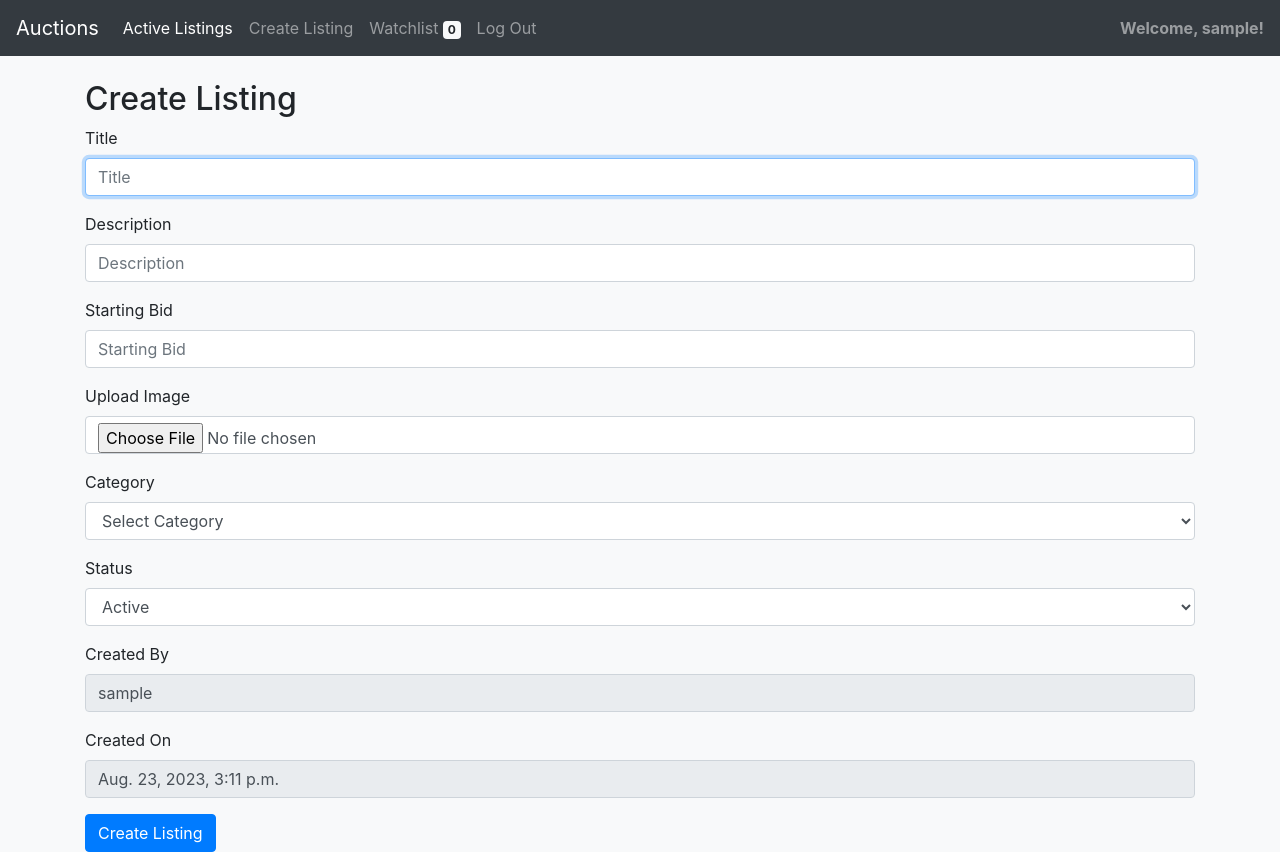
After one commit to mainulhs/commerce, a Django app: page /create_listing in a window 1280 px wide. The commit adds this page. Run offline with Django 3.2, Linux system fonts and the light colour scheme; the visitor is signed in with stand-in values (Sample User, id 1); data that the repository does not hold is empty; some libraries are stand-ins or nearby versions.

Commit message:
update in auctions

```diff
--- a/auctions/static/auctions/styles.css
+++ b/auctions/static/auctions/styles.css
@@ -1,3 +1,9 @@
 body {
-    padding: 10px;
+    background-color: #f8f9fa;
 }
+
+.btn-c{
+    display: block  !important;
+    margin-bottom: 10px !important;
+    width: 100% !important;
+}
--- /dev/null
+++ b/auctions/templates/auctions/create_listing.html
@@ -0,0 +1,57 @@
+{% extends "auctions/layout.html" %}
+
+{% block body %}
+
+    <h2>Create Listing</h2>
+
+    {% if message %}
+        <div>{{ message }}</div>
+    {% endif %}
+
+    <form action="{% url 'create_listing' %}" method="post" enctype="multipart/form-data">
+        {% csrf_token %}
+        <form>
+            <label for="title">Title</label>
+            <div class="form-group">
+                <input autofocus class="form-control" type="text" name="title" placeholder="Title">
+            </div>
+            <label for="description">Description</label>
+            <div class="form-group">
+                <input class="form-control" type="text" name="description" placeholder="Description">
+            </div>
+            <label for="starting_bid">Starting Bid</label>
+            <div class="form-group">
+                <input class="form-control" type="number" name="starting_bid" placeholder="Starting Bid">
+            </div>
+            <label for="image_url">Upload Image</label>
+            <div class="form-group">
+                <input class="form-control" type="file" name="image_url">
+            </div>
+            <label for="category">Category</label>
+            <!--Take the value from categories variable-->
+            <div class="form-group">
+                <select class="form-control" name="category">
+                    <option value="" selected disabled hidden>Select Category</option>
+                    {% for category in categories %}
+                        <option value="{{ category}}">{{ category }}</option>
+                    {% endfor %}
+                </select>
+            </div>
+            <label for="is_active">Status</label>
+            <div class="form-group">
+                <select class="form-control" name="is_active">
+                    <option value="True">Active</option>
+                    <option value="False">Inactive</option>
+                </select>
+            </div>
+            <label for="created_by">Created By</label>
+            <div class="form-group">
+                <input class="form-control" type="text" name="created_by" value="{{ user.username }}" readonly>
+            </div>
+            <label for="created_on">Created On</label>
+            <div class="form-group">
+                <input class="form-control" type="text" name="created_on" value="{{date}}" readonly>
+            </div>
+            <input class="btn btn-primary" type="submit" value="Create Listing">
+    </form>
+{% endblock %}
--- a/auctions/templates/auctions/layout.html
+++ b/auctions/templates/auctions/layout.html
@@ -2,25 +2,35 @@
 
 <!DOCTYPE html>
 <html lang="en">
+
 <head>
     <title>{% block title %}Auctions{% endblock %}</title>
-        <link rel="stylesheet" href="https://stackpath.bootstrapcdn.com/bootstrap/4.4.1/css/bootstrap.min.css" integrity="sha384-Vkoo8x4CGsO3+Hhxv8T/Q5PaXtkKtu6ug5TOeNV6gBiFeWPGFN9MuhOf23Q9Ifjh" crossorigin="anonymous">
+    <link rel="stylesheet" href="https://stackpath.bootstrapcdn.com/bootstrap/4.4.1/css/bootstrap.min.css"
+        integrity="sha384-Vkoo8x4CGsO3+Hhxv8T/Q5PaXtkKtu6ug5TOeNV6gBiFeWPGFN9MuhOf23Q9Ifjh" crossorigin="anonymous">
     <link href="{% static 'auctions/styles.css' %}" rel="stylesheet">
 </head>
+
 <body>
-        <h1>Auctions</h1>
-        <div>
-            {% if user.is_authenticated %}
-                Signed in as <strong>{{ user.username }}</strong>.
-            {% else %}
-                Not signed in.
-            {% endif %}
-        </div>
-        <ul class="nav">
-            <li class="nav-item">
+    <nav class="navbar navbar-expand-lg navbar-dark bg-dark">
+        <a class="navbar-brand" href="{% url 'index' %}">Auctions</a>
+        <button class="navbar-toggler" type="button" data-toggle="collapse" data-target="#navbarText"
+            aria-controls="navbarText" aria-expanded="false" aria-label="Toggle navigation">
+            <span class="navbar-toggler-icon"></span>
+        </button>
+        <div class="collapse navbar-collapse" id="navbarText">
+            <ul class="navbar-nav mr-auto">
+                <li class="nav-item active">
                     <a class="nav-link" href="{% url 'index' %}">Active Listings</a>
                 </li>
                 {% if user.is_authenticated %}
+                <li class="nav-item">
+                    <a class="nav-link" href="{% url 'create_listing' %}">Create Listing</a>
+                </li>
+                <li class="nav-item">
+                    <a class="nav-link" href="{% url 'watchlist' %}">Watchlist <span class="badge badge-light">
+                            {{ watchlist_count }}
+                    </span></a>
+                </li>
                 <li class="nav-item">
                     <a class="nav-link" href="{% url 'logout' %}">Log Out</a>
                 </li>
@@ -33,8 +43,22 @@
                 </li>
                 {% endif %}
             </ul>
-        <hr>
+            {% if user.is_authenticated %}
+            <span class="navbar-text">
+                <strong>Welcome, {{ user.username }}!</strong>
+            </span>
+            {% else %}
+            <span class="navbar-text">
+                <strong>Welcome, Guest!</strong>
+            </span>
+            {% endif %}
+        </div>
+    </nav>
+    <br>
+    <div class="container">
         {% block body %}
         {% endblock %}
+    </div>
 </body>
+
 </html>
--- a/auctions/urls.py
+++ b/auctions/urls.py
@@ -6,5 +6,14 @@ urlpatterns = [
     path("", views.index, name="index"),
     path("login", views.login_view, name="login"),
     path("logout", views.logout_view, name="logout"),
-    path("register", views.register, name="register")
+    path("register", views.register, name="register"),
+    path("create_listing", views.create_listing, name="create_listing"),
+    path("listing/<int:listing_id>", views.listing, name="listing"),
+    path("delete_listing/<int:listing_id>", views.delete_listing, name="delete_listing"),
+    path("watchlist", views.watchlist, name="watchlist"),
+    path("add_to_watchlist/<int:listing_id>", views.add_to_watchlist, name="add_to_watchlist"),
+    path("remove_from_watchlist/<int:listing_id>", views.remove_from_watchlist, name="remove_from_watchlist"),
+    path("add_bid/<int:listing_id>", views.add_bid, name="add_bid"),
+    path("add_comment/<int:listing_id>", views.add_comment, name="add_comment"),
+    path("close_listing/<int:listing_id>", views.close_listing, name="close_listing"),
 ]
--- a/auctions/views.py
+++ b/auctions/views.py
@@ -1,15 +1,29 @@
 from django.contrib.auth import authenticate, login, logout
 from django.db import IntegrityError
-from django.http import HttpResponse, HttpResponseRedirect
-from django.shortcuts import render
+from django.http import HttpResponseRedirect
+from django.shortcuts import redirect, render
 from django.urls import reverse
+import datetime
+from django.shortcuts import get_object_or_404
 
-from .models import User
+from .models import User, Listing, Category, Bid, Comment, Watchlist, Winner
 
 
 def index(request):
-    return render(request, "auctions/index.html")
+    listings = Listing.objects.all()
+    user = request.user
+    watchlist_count = 0  # Default value for unauthenticated users
 
+    if user.is_authenticated:
+        watchlist_count = Watchlist.objects.filter(watcher=user).count()
+
+    context = {
+        "listings": listings,
+        "watchlist_count": watchlist_count,
+    }
+
+
+    return render(request, "auctions/index.html", context)
 
 def login_view(request):
     if request.method == "POST":
@@ -61,3 +75,190 @@ def register(request):
         return HttpResponseRedirect(reverse("index"))
     else:
         return render(request, "auctions/register.html")
+
+def create_listing(request):
+    if request.method == "POST":
+        title = request.POST["title"]
+        description = request.POST["description"]
+        starting_bid = request.POST["starting_bid"]
+        image_url = request.FILES["image_url"]
+        category = Category.objects.get(category=request.POST["category"])
+        is_active = request.POST["is_active"]
+        created_by = User.objects.get(username=request.user.username)
+        created_on = request.POST["created_on"]
+
+        # Attempt to create new listing
+        try:
+            listing = Listing.objects.create(title=title, description=description, starting_bid=starting_bid, image_url=image_url, category=category, is_active=is_active, created_by=created_by, created_on=created_on)
+            listing.save()
+        except IntegrityError:
+            return render(request, "auctions/create_listing.html", {
+                "message": "Listing already exists."
+            })
+        return HttpResponseRedirect(reverse("index"))
+    else:
+        if not request.user.is_authenticated:
+            return HttpResponseRedirect(reverse("login"))
+        else:
+            if request.user.is_authenticated:
+              watchlist_count = Watchlist.objects.filter(watcher=request.user).count()
+
+            return render(request, "auctions/create_listing.html", {
+            "date": datetime.datetime.now(),
+            "categories": Category.objects.all(),
+            "watchlist_count": watchlist_count,
+        })
+
+def listing(request, listing_id):
+    listing = get_object_or_404(Listing, pk=listing_id)
+    bids = Bid.objects.filter(listing=listing)
+    # From bid show the highest bid
+    if bids:
+        # current bit is the last bid in the list
+        current_bid = bids.last().bid
+        highest_bid = Bid.objects.filter(listing=listing).order_by('-bid')[0].bid
+        highest_bidder = Bid.objects.filter(listing=listing).order_by('-bid')[0].bidder
+        total_bids = Bid.objects.filter(listing=listing).count()
+    else:
+        current_bid = 0
+        highest_bid = 0
+        highest_bidder = "No bidder yet."
+        total_bids = 0
+    comments = Comment.objects.filter(listing=listing)
+
+    is_in_watchlist = False
+    watchlist_count = 0  # Default value for unauthenticated users
+
+    if request.user.is_authenticated:
+        is_in_watchlist = Watchlist.objects.filter(listing=listing, watcher=request.user).exists()
+        watchlist_count = Watchlist.objects.filter(watcher=request.user).count()
+
+    # Check if the user is the winner of this listing
+    winning_message = None
+    winning_username = None
+    winner = Winner.objects.filter(listing=listing)
+    if winner.exists():
+        winning_message = "Congratulations! You won this listing."
+        winning_username = winner[0].winner.username
+
+    if request.method == "POST":
+        bid = request.POST["bid"]
+
+        if bid == "":
+            return render(request, "auctions/listing.html", {
+                "listing": listing,
+                "bids": bids,
+                "comments": comments,
+                "is_in_watchlist": is_in_watchlist,
+                "message": "Bid must be greater than 0."
+            })
+        elif float(bid) <= listing.starting_bid:
+            return render(request, "auctions/listing.html", {
+                "listing": listing,
+                "bids": bids,
+                "comments": comments,
+                "is_in_watchlist": is_in_watchlist,
+                "message": "Bid must be greater than the starting bid."
+            })
+        else:
+            Bid.objects.create(listing=listing, bidder=request.user, bid=bid)
+            return HttpResponseRedirect(reverse("listing", args=(listing.id,)))
+
+    context = {
+        "listing": listing,
+        "bids": bids,
+        "current_bid": current_bid,
+        "highest_bid": highest_bid,
+        "highest_bidder": highest_bidder,
+        "total_bids": total_bids,
+        "comments": comments,
+        "is_in_watchlist": is_in_watchlist,
+        "watchlist_count": watchlist_count,
+        "winning_message": winning_message,
+        "winning_username": winning_username,
+    }
+
+    return render(request, "auctions/listing.html", context)
+
+def delete_listing(request, listing_id):
+    listing = Listing.objects.get(pk=listing_id)
+    # get the created_by user based on the listing_id and compare to the current user to see if they match then delete the listing if they don't match return an error message
+    if listing.created_by == request.user:
+        listing.delete()
+        return HttpResponseRedirect(reverse("index"))
+    else:
+        if request.user.is_authenticated:
+            watchlist_count = Watchlist.objects.filter(watcher=request.user).count()
+        return render(request, "auctions/index.html", {
+            "watchlist_count": watchlist_count,
+            "message": "You are not authorized to delete this listing."
+        })
+
+def add_to_watchlist(request, listing_id):
+    listing = get_object_or_404(Listing, pk=listing_id)
+    Watchlist.objects.create(listing=listing, watcher=request.user)
+    return redirect('listing', listing_id=listing_id)
+
+def remove_from_watchlist(request, listing_id):
+    listing = get_object_or_404(Listing, pk=listing_id)
+    Watchlist.objects.filter(listing=listing, watcher=request.user).delete()
+    return redirect('listing', listing_id=listing_id)
+
+def watchlist(request):
+    if request.user.is_authenticated:
+        watchlist_items = Watchlist.objects.filter(watcher=request.user)
+        watchlist_count = Watchlist.objects.filter(watcher=request.user).count()
+        context = {
+            "watchlist_items": watchlist_items,
+            "watchlist_count": watchlist_count,
+        }
+        return render(request, "auctions/watchlist.html", context)
+    else:
+        # Redirect the user to the login page or another appropriate page for anonymous users
+        return HttpResponseRedirect(reverse("login"))
+
+
+def add_bid(request, listing_id):
+    listing = get_object_or_404(Listing, pk=listing_id)
+    bid = request.POST["bid"]
+    Bid.objects.create(listing=listing, bidder=request.user, bid=bid)
+    return redirect('listing', listing_id=listing_id)
+
+def add_comment(request, listing_id):
+    listing = get_object_or_404(Listing, pk=listing_id)
+    comment = request.POST["comment"]
+    Comment.objects.create(listing=listing, commenter=request.user, comment=comment)
+    return redirect('listing', listing_id=listing_id)
+
+def close_listing(request, listing_id):
+    listing = Listing.objects.get(pk=listing_id)
+    winner = Winner.objects.filter(listing=listing)
+
+    watchlist_count = 0  # Default value for unauthenticated users
+    if request.user.is_authenticated:
+        watchlist_count = Watchlist.objects.filter(watcher=request.user).count()
+
+    if winner.exists():
+        return render(request, "auctions/listing.html", {
+            "listing": listing,
+            "watchlist_count": watchlist_count,
+            "message": "This listing is already closed."
+        })
+
+    # Check if the user can close the listing
+    if listing.created_by == request.user:
+        # Get the highest bid
+        highest_bid = Bid.objects.filter(listing=listing).order_by('-bid')[0]
+        # Create a winner record
+        Winner.objects.create(listing=listing, winner=highest_bid.bidder)
+        # Close the listing
+        listing.is_active = False
+        listing.save()
+        return redirect('listing', listing_id=listing_id)
+    else:
+        if request.user.is_authenticated:
+            watchlist_count = Watchlist.objects.filter(watcher=request.user).count()
+        return render(request, "auctions/index.html", {
+            "watchlist_count": watchlist_count,
+            "message": "You are not authorized to close this listing."
+        })
--- a/commerce/urls.py
+++ b/commerce/urls.py
@@ -15,8 +15,10 @@ Including another URLconf
 """
 from django.contrib import admin
 from django.urls import include, path
+from django.conf import settings
+from django.conf.urls.static import static
 
 urlpatterns = [
     path("admin/", admin.site.urls),
     path("", include("auctions.urls"))
-]
+] + static(settings.MEDIA_URL, document_root=settings.MEDIA_ROOT)
--- /dev/null
+++ b/requrirements.txt
@@ -0,0 +1,3 @@
+asgiref==3.2.3
+Django==3.0.10
+sqlparse==0.3.0
```
Also changed, not shown: auctions/models.py (+63 -0 lines), auctions/templates/auctions/index.html (+30 -2 lines), auctions/templates/auctions/listing.html (added, +113 -0 lines), auctions/templates/auctions/watchlist.html (added, +32 -0 lines), commerce/settings.py (+7 -0 lines), media/images/avatar2.png (added), media/images/avatar2_JWWM0Zb.png (added), media/images/avatar2_TRIT77i.png (added), media/images/avatar6.png (added), media/images/avatar6_o0gMbJZ.png (added), 2 other files. Lines whose indentation alone changed are shown as unchanged.
